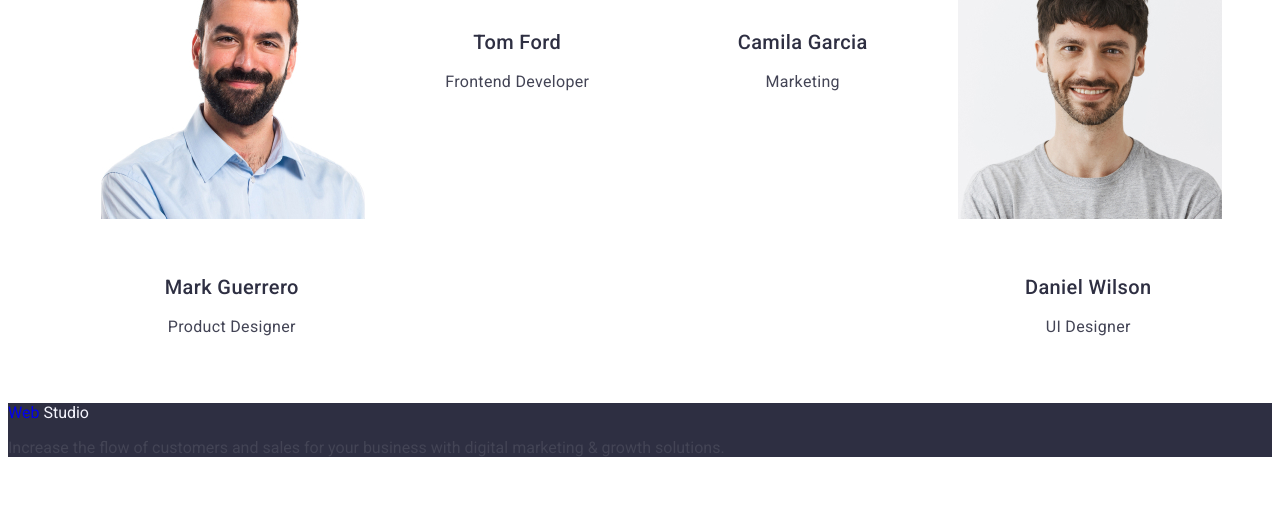
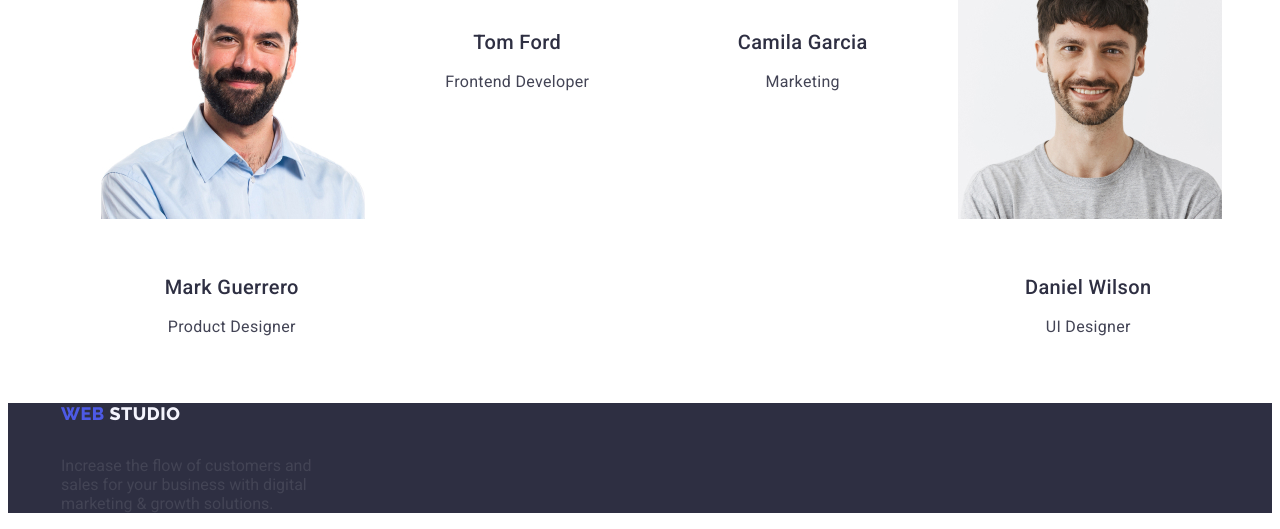
Before and after one commit to hanastasiia/goit-marckup-hw-3, a plain HTML site: page index.html in a window 1280 px wide. Shown: the part 1944-2473 px from the top of the page. Before the commit the page ends 2417 px from the top, so only its background shows below. Drawn offline with Linux system fonts and the light colour scheme.

Commit message:
Update index.html

```diff
--- a/index.html
+++ b/index.html
@@ -19,7 +19,7 @@
       <div class="header-div container">
         <nav class="header-nav">
           <!-- Logo -->
-          <a href="./index.html" class="logo link"
+          <a href="./index.html" class="header-logo link"
             >Web <span class="header-span-logo">Studio</span></a
           >
 
@@ -241,14 +241,14 @@
 
     <!-- Footer srction     -->
     <footer class="footer" style="background-color: #2e2f42">
-      <a href="./index.html" class="logo link"
+      <div class="container"><a href="./index.html" class="footer-logo link"
         >Web
         <span class="footer-span-logo" style="color: #f4f4fd">Studio</span></a
       >
-      <p>
+      <p class="footer-paragraph">
         Increase the flow of customers and sales for your business with digital
         marketing & growth solutions.
-      </p>
+      </p></div>
     </footer>
   </body>
 </html>
```
